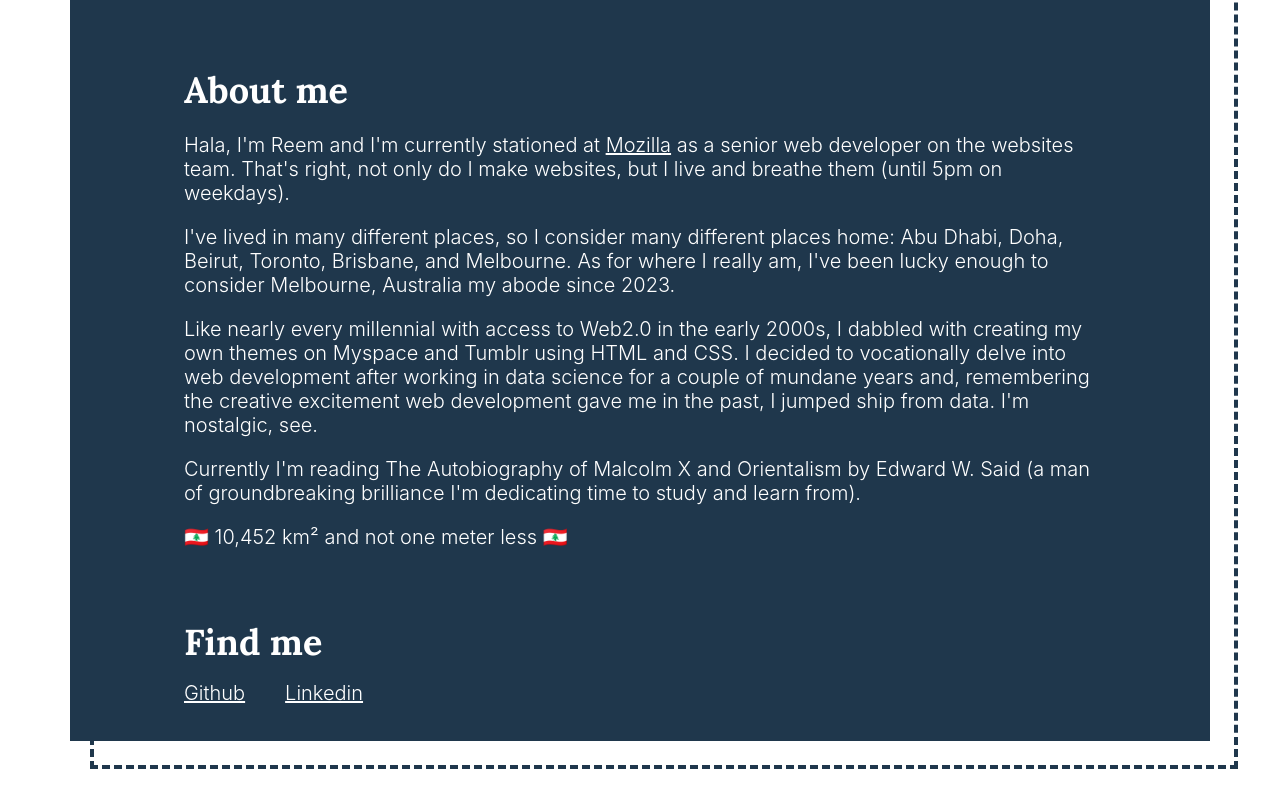
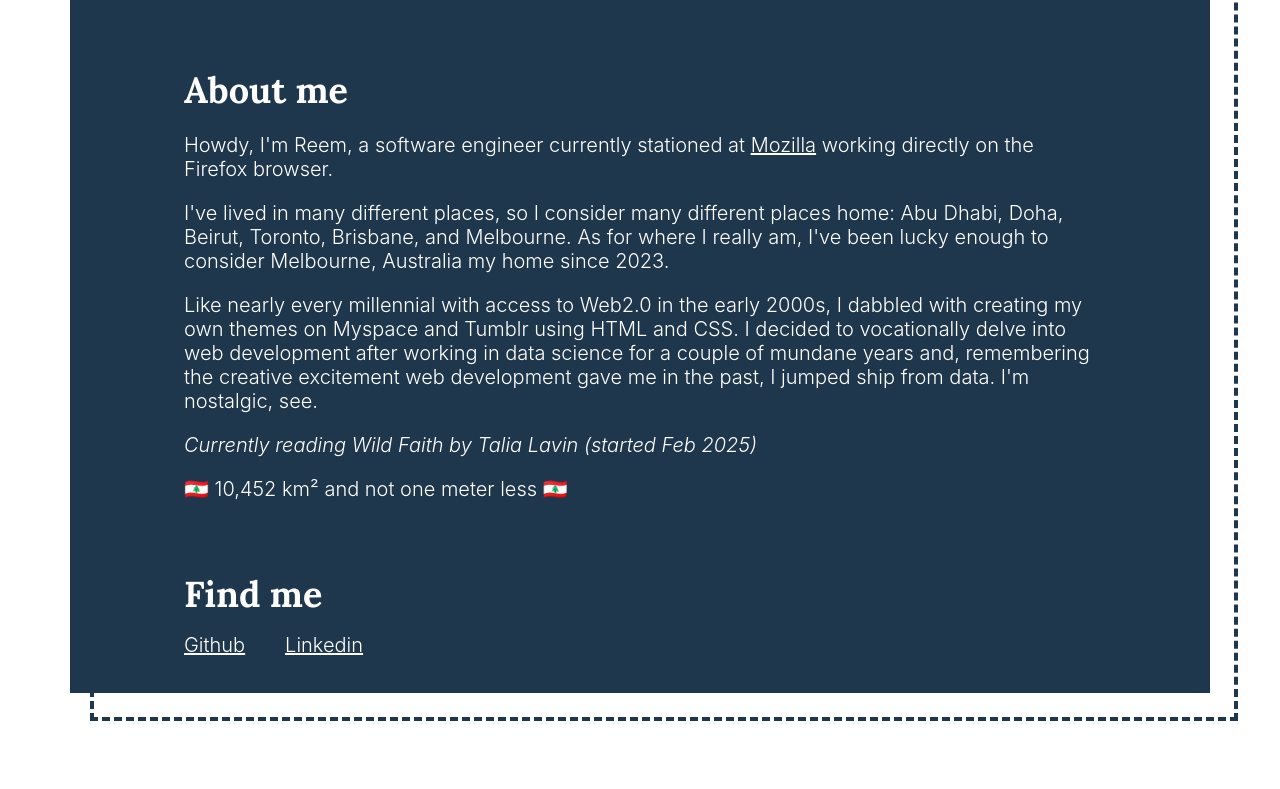
Before and after one commit to reemhamz/reemify.dev, a plain HTML site: page index.html in a window 1280 px wide. Shown: the part 752-1541 px from the top of the page. After the commit the page ends 1493 px from the top, so only its background shows below. Drawn offline with Linux system fonts and the light colour scheme; a web font is replaced by a local one.

Commit message:
Update bio to reflect new title and book

```diff
--- a/index.html
+++ b/index.html
@@ -95,13 +95,13 @@
 
       <div class="about">
         <h2>About me</h2>
-        <p>Hala, I'm Reem and I'm currently stationed at <a href="https://mozilla.org">Mozilla</a> as a senior web developer on the websites team. That's right, not only do I make websites, but I live and breathe them (until 5pm on weekdays).</p>
+        <p>Howdy, I'm Reem, a software engineer currently stationed at <a href="https://mozilla.org">Mozilla</a> working directly on the Firefox browser.</p>
 
-        <p>I've lived in many different places, so I consider many different places home: Abu Dhabi, Doha, Beirut, Toronto, Brisbane, and Melbourne. As for where I really am, I've been lucky enough to consider Melbourne, Australia my abode since 2023.</p>
+        <p>I've lived in many different places, so I consider many different places home: Abu Dhabi, Doha, Beirut, Toronto, Brisbane, and Melbourne. As for where I really am, I've been lucky enough to consider Melbourne, Australia my home since 2023.</p>
 
         <p>Like nearly every millennial with access to Web2.0 in the early 2000s, I dabbled with creating my own themes on Myspace and Tumblr using HTML and CSS. I decided to vocationally delve into web development after working in data science for a couple of mundane years and, remembering the creative excitement web development gave me in the past, I jumped ship from data. I'm nostalgic, see.</p>
 
-        <p>Currently I'm reading The Autobiography of Malcolm X and Orientalism by Edward W. Said (a man of groundbreaking brilliance I'm dedicating time to study and learn from).</p>
+        <p><em>Currently reading Wild Faith by Talia Lavin (started Feb 2025)</em></p>
         <p><span role="img" aria-label="Lebanese flag">🇱🇧</span> 10,452 km² and not one meter less <span role="img" aria-label="Lebanese flag">🇱🇧</span></p>
       </div>
 
```
